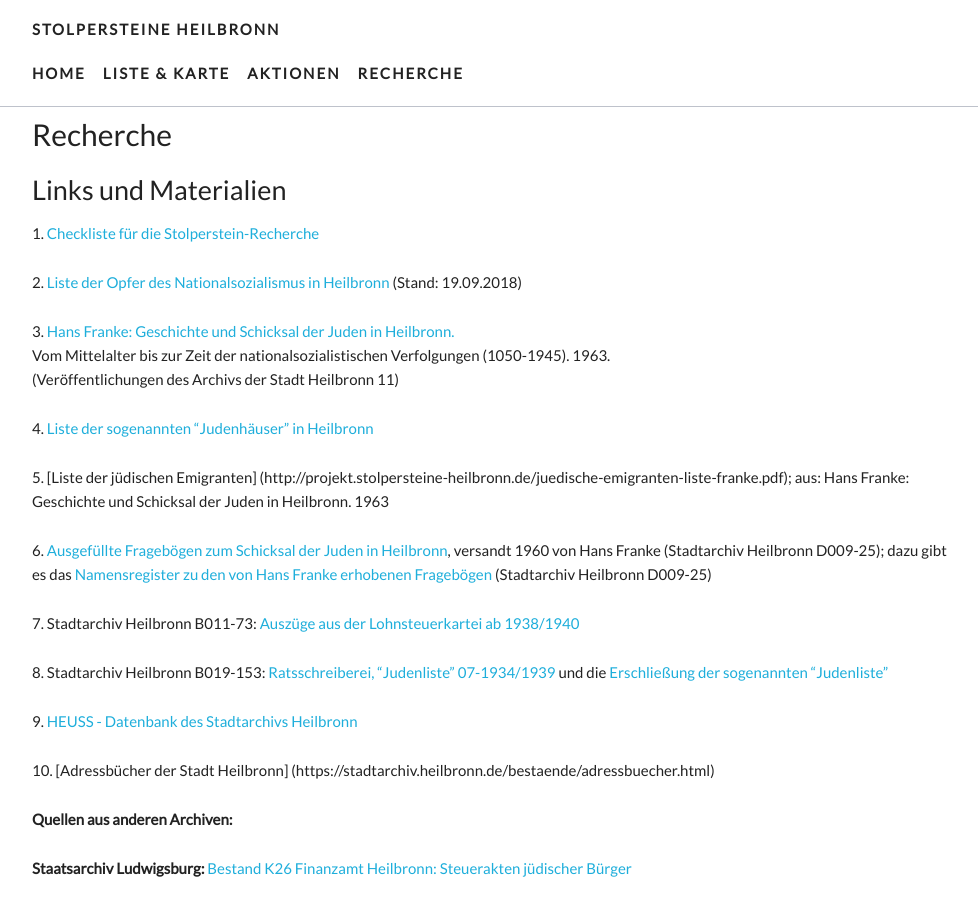
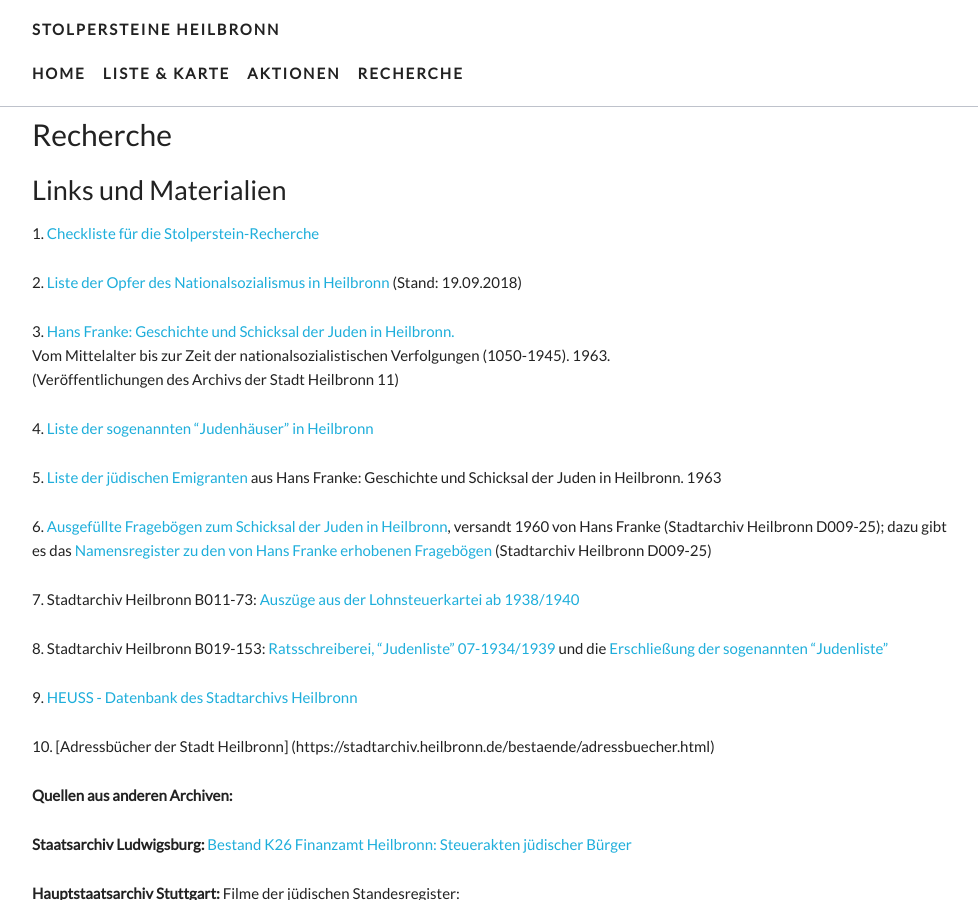
Before and after one commit to opendata-heilbronn/stolpersteine, a Jekyll site: the page built from recherche.md, in a window 1280 px wide and 900 px high. Shown: the whole window, without its empty margins (148-1126 px from the left). Built offline with Jekyll 4.4.1, drawn with Linux system fonts in a browser that asks for light colours; nearby versions of some CDN libraries; some web fonts are replaced.

Commit message:
Updated Recherche

```diff
--- a/recherche.md
+++ b/recherche.md
@@ -17,8 +17,7 @@ Vom Mittelalter bis zur Zeit der nationalsozialistischen Verfolgungen (1050-1945
 
 4\. [Liste der sogenannten "Judenhäuser" in Heilbronn](http://projekt.stolpersteine-heilbronn.de/stadta-heilbronn-liste-judenhaeuser.pdf)
 
-5\. [Liste der jüdischen Emigranten] (http://projekt.stolpersteine-heilbronn.de/juedische-emigranten-liste-franke.pdf); aus: Hans Franke: Geschichte und Schicksal der Juden in Heilbronn. 1963
-
+5\. [Liste der jüdischen Emigranten](http://projekt.stolpersteine-heilbronn.de/juedische-emigranten-liste-franke.pdf) aus Hans Franke: Geschichte und Schicksal der Juden in Heilbronn. 1963
 
 6\. [Ausgefüllte Fragebögen zum Schicksal der Juden in Heilbronn](http://projekt.stolpersteine-heilbronn.de/stadtarchiv-heilbronn-d009-25-franke-frageboegen.pdf), versandt 1960 von Hans Franke (Stadtarchiv Heilbronn D009-25); dazu gibt es das [Namensregister zu den von Hans Franke erhobenen Fragebögen](http://projekt.stolpersteine-heilbronn.de/register-stadtarchiv-heilbronn-d009-25-franke-frageboegen.pdf)  (Stadtarchiv Heilbronn D009-25)
 
@@ -28,7 +27,7 @@ Vom Mittelalter bis zur Zeit der nationalsozialistischen Verfolgungen (1050-1945
 
 9\. [HEUSS - Datenbank des Stadtarchivs Heilbronn](http://heuss.stadtarchiv-heilbronn.de/)
 
-10\. [Adressbücher der Stadt Heilbronn] (https://stadtarchiv.heilbronn.de/bestaende/adressbuecher.html)
+10\. \[Adressbücher der Stadt Heilbronn\] (https://stadtarchiv.heilbronn.de/bestaende/adressbuecher.html)
 
 **Quellen aus anderen Archiven:**
 
```
